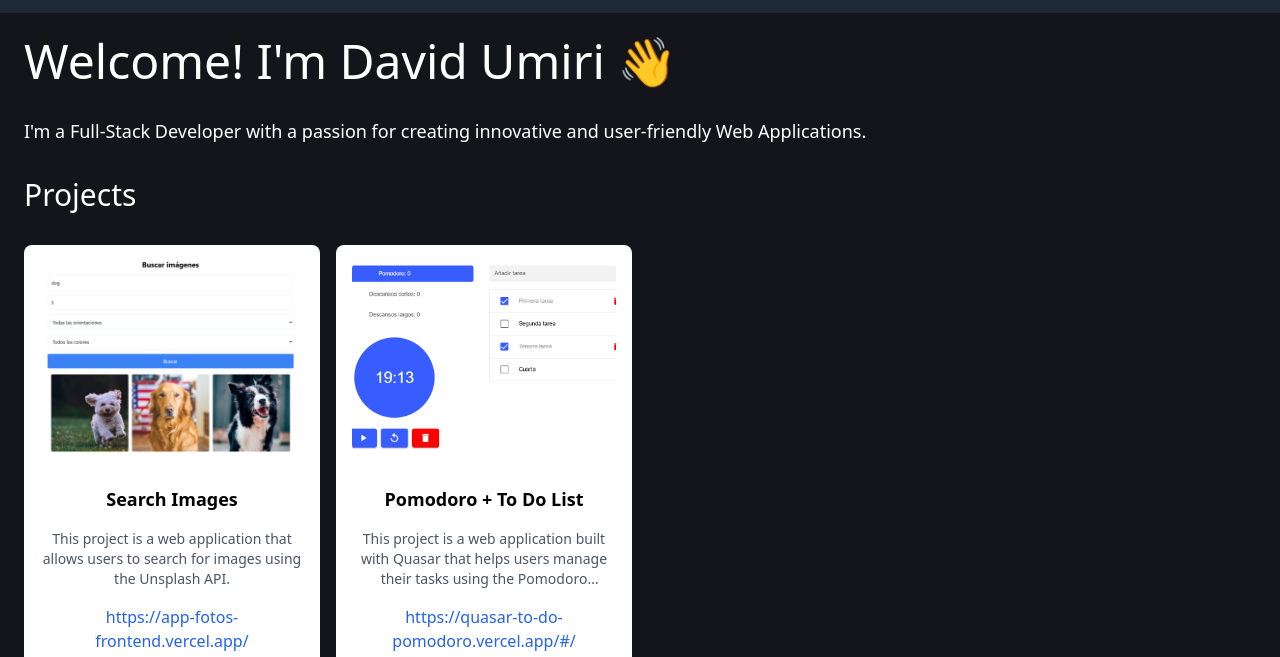
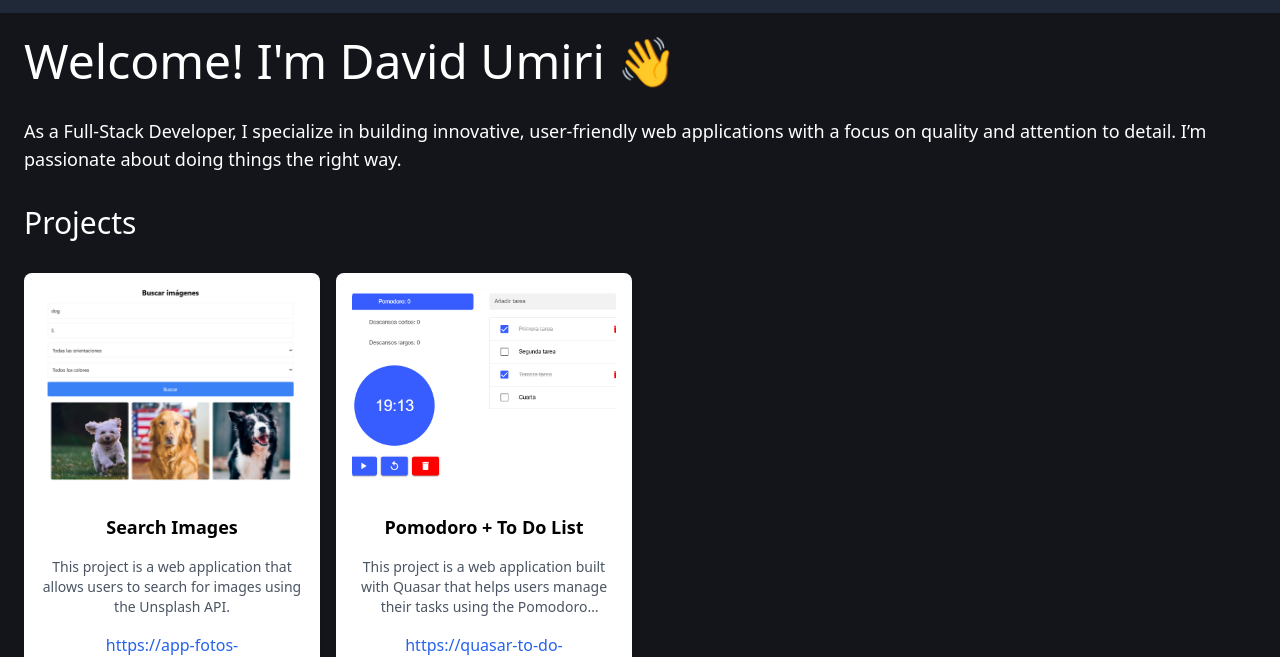
Before and after one commit to DavidUmiri/portfolio-dauc, an Astro site: page / in a window 1280 px wide. Shown: the part 51-708 px from the top of the page. Built offline with nearby package versions, Linux system fonts and the light colour scheme; Astro itself is replaced by a stand-in of ours.

Commit message:
Descripción actualizada

```diff
--- a/src/pages/index.astro
+++ b/src/pages/index.astro
@@ -8,8 +8,9 @@ import Card from "../components/Card.astro";
     <h1 class="text-5xl text-white mb-8">Welcome! I'm David Umiri 👋</h1>
 
     <p class="text-lg text-white mb-8">
-      I'm a Full-Stack Developer with a passion for creating innovative and
-      user-friendly Web Applications.
+      As a Full-Stack Developer, I specialize in building innovative,
+      user-friendly web applications with a focus on quality and attention to
+      detail. I’m passionate about doing things the right way.
     </p>
 
     <!-- Contenedor responsivo para las tarjetas -->
```
